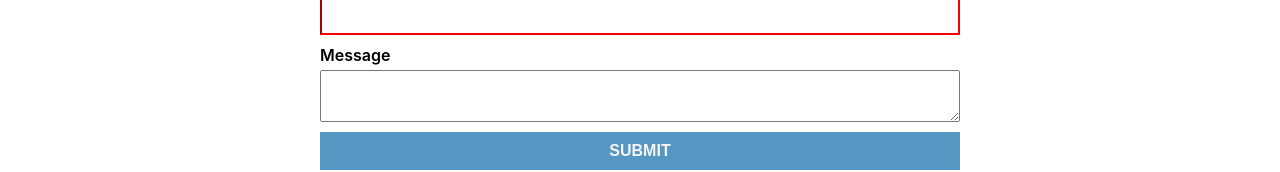
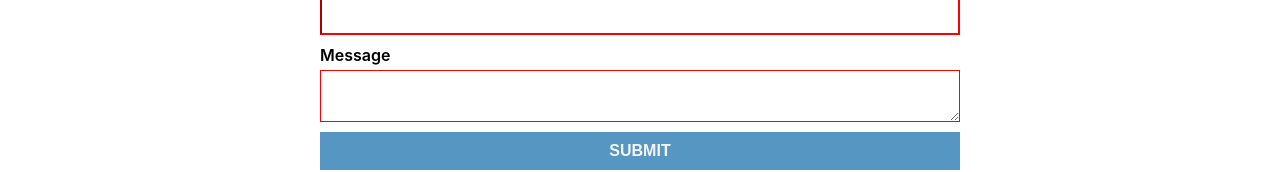
Before and after one commit to Fadil3/suitmedia-frontend, a React (Create React App) app: page / in a window 1280 px wide. Shown: the part 691-863 px from the top of the page. Built offline with nearby package versions, Linux system fonts and the light colour scheme.

Commit message:
handle textarea event

```diff
--- a/src/components/textarea/index.jsx
+++ b/src/components/textarea/index.jsx
@@ -1,19 +1,22 @@
 import './Textarea.css'
 
 export default function Textarea({
-  type,
   title,
   name,
-  placeholder,
-  value,
-  onChange,
+  handleChange,
   error,
   ...props
 }) {
   return (
     <div div className="textarea__container">
       <label htmlFor={name}>{title}</label>
-      <textarea {...props}></textarea>
+      <textarea
+        style={{ borderColor: error !== '' ? 'red' : '#ccc' }}
+        name={name}
+        onChange={handleChange}
+        {...props}
+      ></textarea>
+      {error && <span className="textarea__error">{error}</span>}
     </div>
   )
 }
```
